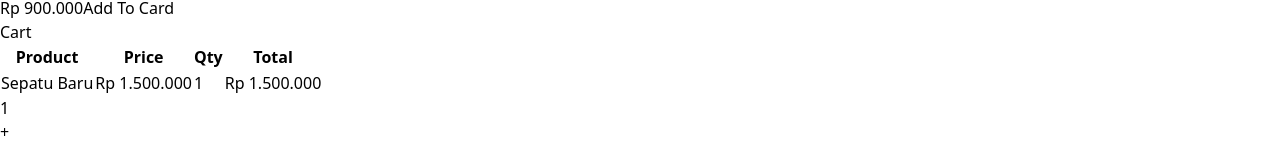
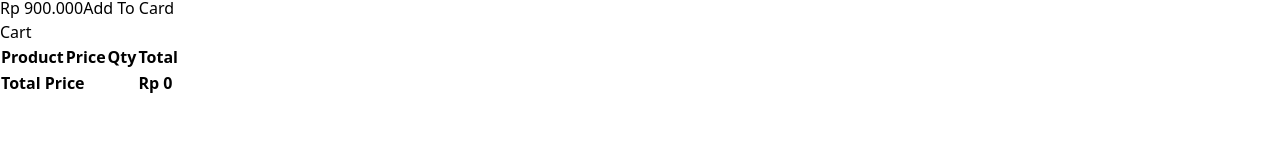
Before and after one commit to rizkyperdananst/my-react-app, a React (Vite) app: page /products in a window 1280 px wide. Shown: the part 1192-1333 px from the top of the page. After the commit the page ends 1288 px from the top, so only its background shows below. Built offline with nearby package versions, Linux system fonts and the light colour scheme.

Commit message:
Learn-Use-Effect

```diff
--- a/src/pages/products.jsx
+++ b/src/pages/products.jsx
@@ -1,4 +1,4 @@
-import { Fragment, useState } from "react";
+import { Fragment, useEffect, useState } from "react";
 import Button from "../components/Elements/Button";
 import CardProduct from "../components/Fragments/CardProduct";
 import Counter from "../components/Fragments/Counter";
@@ -30,12 +30,22 @@
 const email = localStorage.getItem('email');
 
 const ProductsPage = () => {
-     const [cart, setCart] = useState([
-          {
-               id: 1,
-               qty: 1,
-          },
-     ]);
+     const [cart, setCart] = useState([]);
+     const [totalPrice, setTotcalPrice] = useState(0);
+     useEffect(() => {
+          setCart(JSON.parse(localStorage.getItem("cart")) || []);
+     }, []);
+
+     useEffect(() => {
+          if(cart.length > 0) {
+               const sum = cart.reduce((acc, item) => {
+                    const product = products.find((product) => product.id === item.id);
+                    return acc + product.price * item.qty;
+               }, 0);
+               setTotcalPrice(sum);
+               localStorage.setItem("cart", JSON.stringify(cart));
+          }
+     }, [cart]);
 
      const handleLogout = () => {
           localStorage.removeItem('email');
@@ -111,13 +121,17 @@
                                              </tr>
                                         );
                                    })}
+                                   <tr>
+                                        <td colSpan={3}><b>Total Price</b></td>
+                                        <td><b>Rp{" "} {totalPrice.toLocaleString("id-ID", { styles: "currency", currency: "IDR" })}</b></td>
+                                   </tr>
                               </tbody>
                          </table>
                     </div>
                </div>
-               <div className="flex justify-center w-100 mb-5">
+               {/* <div className="flex justify-center w-100 mb-5">
                     <Counter></Counter>
-               </div>
+               </div> */}
           </Fragment>
      )
 }
```
